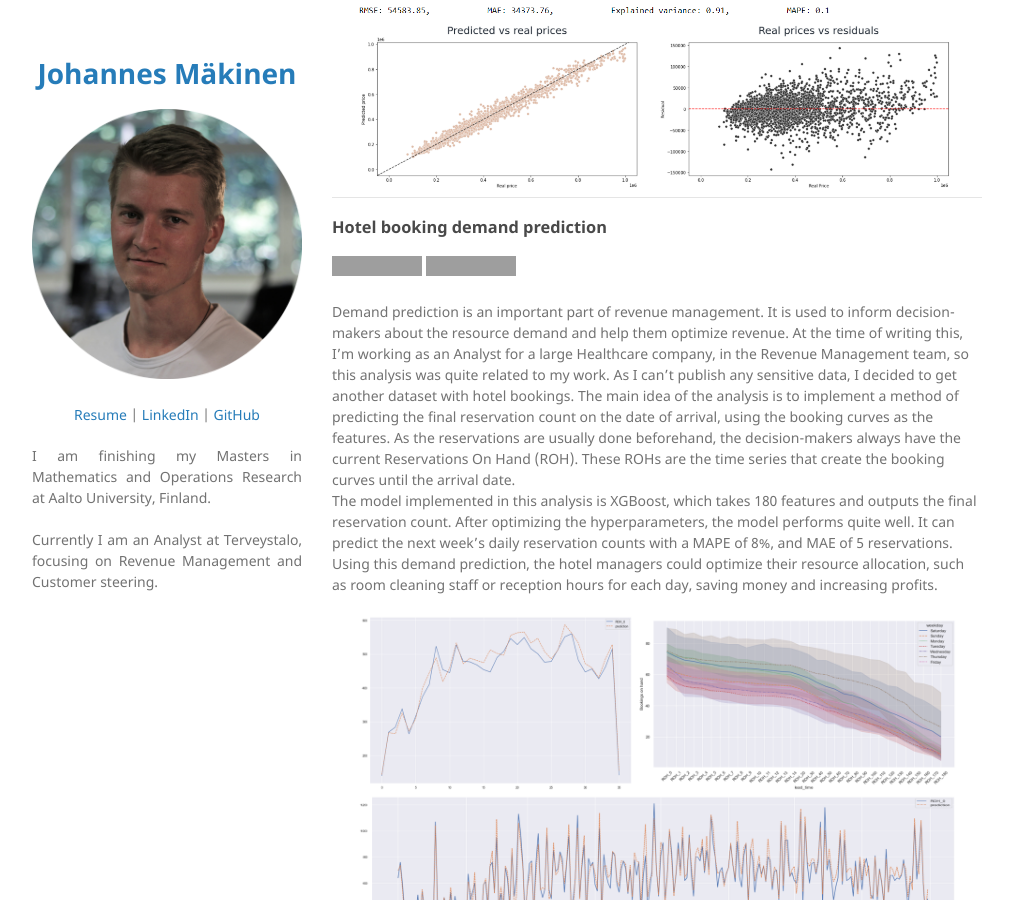
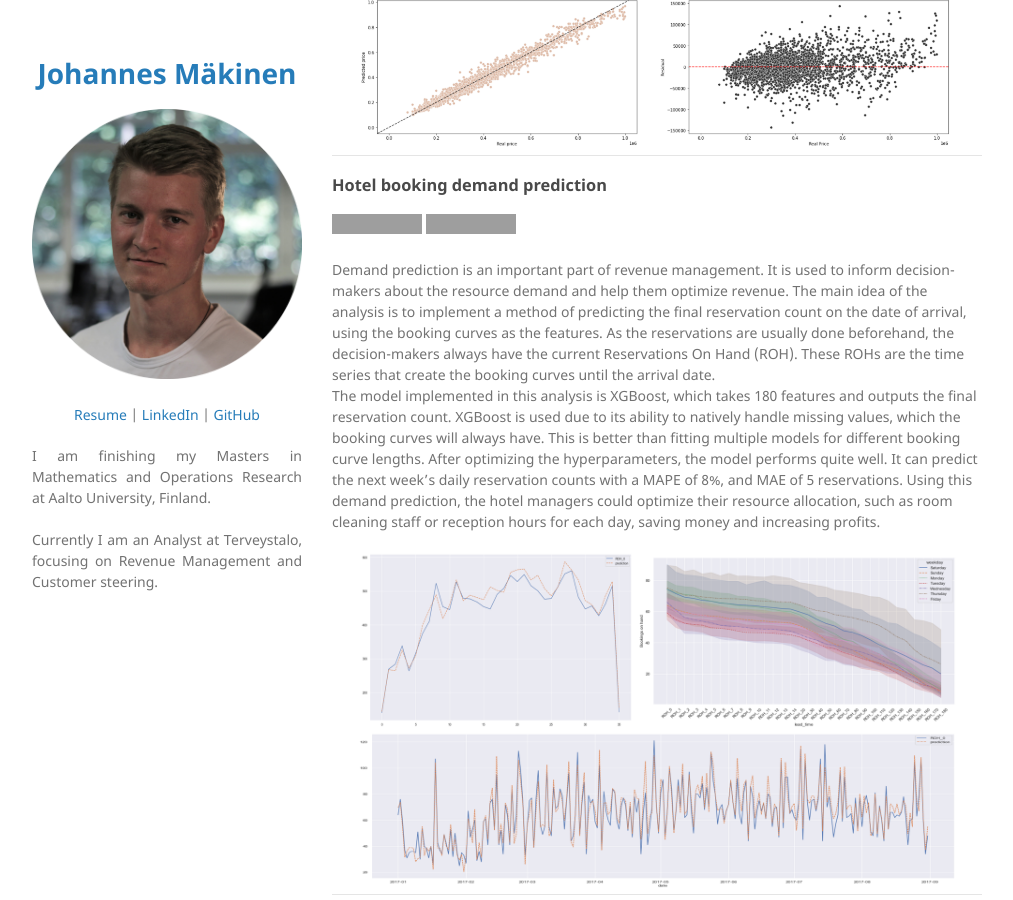
Before and after one commit to johmakinen/johmakinen.github.io, a Jekyll site: the page built from index.md, in a window 1280 px wide and 900 px high, scrolled down 1715 px. Shown: the whole window, without its empty margins (133-1146 px from the left). Built offline with Jekyll 4.4.1, drawn with Linux system fonts in a browser that asks for light colours; our own code applies the rules of GitHub Pages for plain Markdown files; some of the changed text lies outside the part shown; grey boxes are pictures that could not be loaded.

Commit message:
Updated index, minor formatting

```diff
--- a/index.md
+++ b/index.md
@@ -12,7 +12,7 @@ This portfolio is a compilation of projects and notebooks which I have created f
 ### Portfolio Optimization
 [![github_link](https://img.shields.io/badge/-Github-blueviolet?logo=github&logoColor=white&link=https://github.com/johmakinen/Portfolio-Optimization)](https://github.com/johmakinen/Portfolio-Optimization)[![github_link](https://img.shields.io/badge/-GoogleCloud-blue?logo=googlecloud&logoColor=white&link=https://portfolio-optimization-mhsj544yua-lz.a.run.app)](https://portfolio-optimization-mhsj544yua-lz.a.run.app)
 
-The purpose of this project was to create a simple interactive tool to optimize the asset allocation of a stock portfolio. I wanted to do an automatic data retrieval from Yahoo Finance and optimize the asset portfolio using my knowledge of portfolio optimization and investment science. [Markowitz model](https://en.wikipedia.org/wiki/Markowitz_model) was used for the implementation. Most of the difficulties came from learning frontend development (Flask, JS, HTML) from scratch and from using Google Cloud Platform (GCP). The UI of the tool is quite barebones as I was more interested in implementing the method rather than spending time on the UX.
+The purpose of this project was to create a simple interactive tool to optimize the asset allocation of a stock portfolio. I wanted to do an automatic data retrieval from Yahoo Finance and optimize the asset portfolio using my knowledge of portfolio optimization and investment science. [Markowitz model](https://en.wikipedia.org/wiki/Markowitz_model) was used for the implementation. Most of the difficulties came from learning frontend development (Flask, JS, HTML) from scratch and from using Google Cloud Platform (GCP).
 
 <center><img src="images/portfolio_opt.png" width="600" height="auto"/></center>
 
@@ -47,8 +47,8 @@ This could also be used by potential house buyers to see if the house they are l
 [![github_link](https://img.shields.io/badge/-Github-blueviolet?logo=github&logoColor=white&link=https://github.com/johmakinen/Various_projects/blob/main/Notebooks/Hotel_bookings.ipynb)](https://github.com/johmakinen/Various_projects/blob/main/Notebooks/Hotel_bookings.ipynb)
 [![github_link](https://img.shields.io/badge/-nbviewer-gray?logo=jupyter&logoColor=orange&link=https://nbviewer.org/github/johmakinen/Various_projects/blob/main/Notebooks/Hotel_bookings.ipynb)](https://nbviewer.org/github/johmakinen/Various_projects/blob/main/Notebooks/Hotel_bookings.ipynb)
 
-Demand prediction is an important part of revenue management. It is used to inform decision-makers about the resource demand and help them optimize revenue. At the time of writing this, I'm working as an Analyst for a large Healthcare company, in the Revenue Management team, so this analysis was quite related to my work. As I can't publish any sensitive data, I decided to get another dataset with hotel bookings. The main idea of the analysis is to implement a method of predicting the final reservation count on the date of arrival, using the booking curves as the features. As the reservations are usually done beforehand, the decision-makers always have the current Reservations On Hand (ROH). These ROHs are the time series that create the booking curves until the arrival date.
-The model implemented in this analysis is XGBoost, which takes 180 features and outputs the final reservation count. After optimizing the hyperparameters, the model performs quite well. It can predict the next week's daily reservation counts with a MAPE of 8%, and MAE of 5 reservations. Using this demand prediction, the hotel managers could optimize their resource allocation, such as room cleaning staff or reception hours for each day, saving money and increasing profits.
+Demand prediction is an important part of revenue management. It is used to inform decision-makers about the resource demand and help them optimize revenue. The main idea of the analysis is to implement a method of predicting the final reservation count on the date of arrival, using the booking curves as the features. As the reservations are usually done beforehand, the decision-makers always have the current Reservations On Hand (ROH). These ROHs are the time series that create the booking curves until the arrival date.
+The model implemented in this analysis is XGBoost, which takes 180 features and outputs the final reservation count. XGBoost is used due to its ability to natively handle missing values, which the booking curves will always have. This is better than fitting multiple models for different booking curve lengths. After optimizing the hyperparameters, the model performs quite well. It can predict the next week's daily reservation counts with a MAPE of 8%, and MAE of 5 reservations. Using this demand prediction, the hotel managers could optimize their resource allocation, such as room cleaning staff or reception hours for each day, saving money and increasing profits.
 <center><img src="images/combined_figs_hotel.png" width="600" height="auto"/></center>
 ---
 
```
Also changed, not shown: other parts of index.md (+1 -8 lines).
